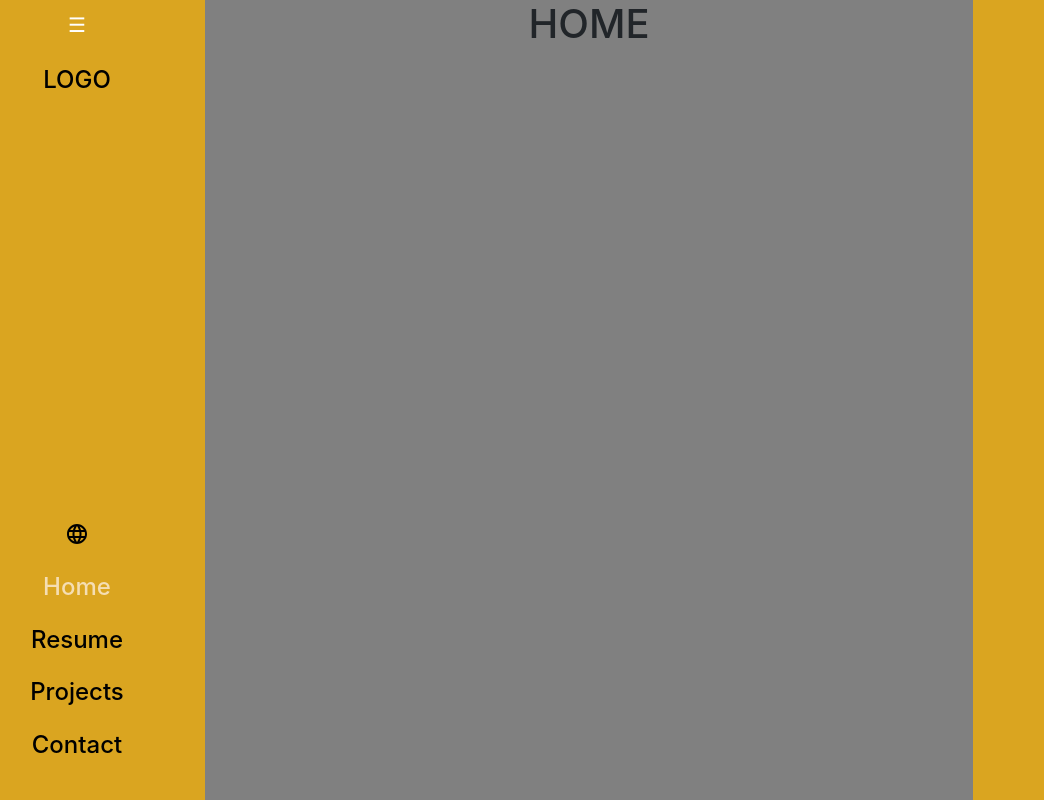
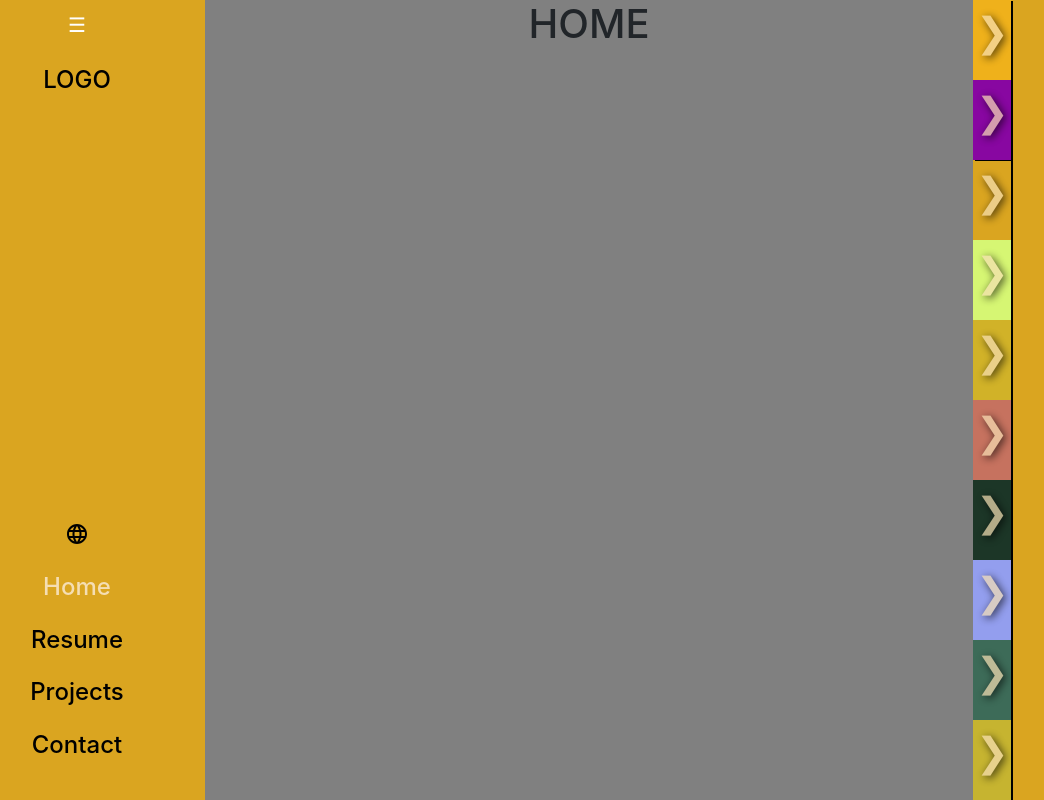
Before and after one commit to bertacsevercan/Gizem-portfolio, a React (Create React App) app in the folder porfolio/: page / in a window 1280 px wide. Shown: the whole page, without its empty margins (51-1095 px from the left). Built offline with nearby package versions, Linux system fonts and the light colour scheme.

Commit message:
add right sider project line

```diff
--- a/porfolio/src/App.js
+++ b/porfolio/src/App.js
@@ -3,7 +3,7 @@ import "bootstrap/dist/css/bootstrap.min.css";
 import { BrowserRouter as Router } from "react-router-dom";
 import MainContent from "./containers/MainContent";
 import SideNav from "./components/SideNav";
-import RightSider from "./components/RightSider";
+import RightSider from "./containers/RightSider";
 import { I18nextProvider } from "react-i18next";
 import i18n from "./i18n";
 import { useState } from "react";
--- /dev/null
+++ b/porfolio/src/components/ProjectButton/index.jsx
@@ -0,0 +1,12 @@
+import React from "react";
+import "./style.css";
+
+const ProjectButton = ({ color }) => {
+  return (
+    <div className="projectButton" style={{ backgroundColor: color }}>
+      <h1 id="arrow">&#10095;</h1>
+    </div>
+  );
+};
+
+export default ProjectButton;
--- /dev/null
+++ b/porfolio/src/components/ProjectButton/style.css
@@ -0,0 +1,13 @@
+.projectButton {
+  width: 15%;
+  height: 10%;
+  box-shadow: 2px 1px black;
+}
+
+#arrow {
+  color: wheat;
+  text-align: center;
+  padding-top: 0.2em;
+  opacity: 0.7;
+  text-shadow: 2px 2px 8px black;
+}
--- a/porfolio/src/components/RightSider/index.jsx
+++ /dev/null
@@ -1,8 +0,0 @@
-import React from "react";
-import "./style.css";
-
-const RightSider = () => {
-  return <div className="rightSider"></div>;
-};
-
-export default RightSider;
--- /dev/null
+++ b/porfolio/src/containers/RightSider/index.jsx
@@ -0,0 +1,22 @@
+import React from "react";
+import ProjectButton from "../../components/ProjectButton";
+import "./style.css";
+
+const colors = [];
+for (let i = 0; i < 10; i++) {
+  let randomColor = Math.floor(Math.random() * 16777215).toString(16);
+  let color = "#" + randomColor;
+  colors.push(color);
+}
+
+const RightSider = () => {
+  return (
+    <div className="rightSider">
+      {colors.map((color) => (
+        <ProjectButton color={color} />
+      ))}
+    </div>
+  );
+};
+
+export default RightSider;
```
Also changed, not shown: porfolio/src/containers/RightSider/style.css (renamed from porfolio/src/components/RightSider/style.css), 1 other file (tests, documents, lock files or other folders).
